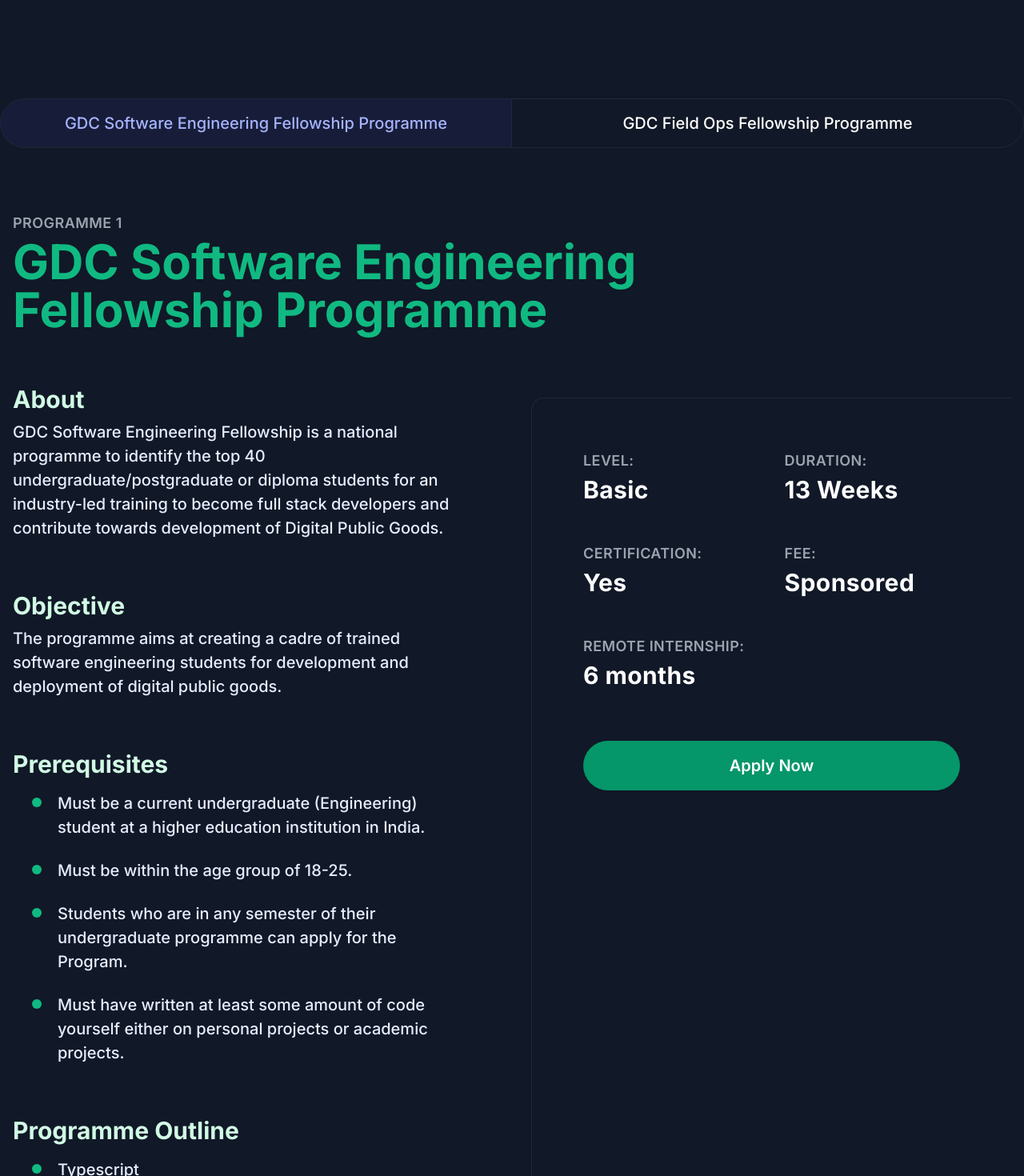
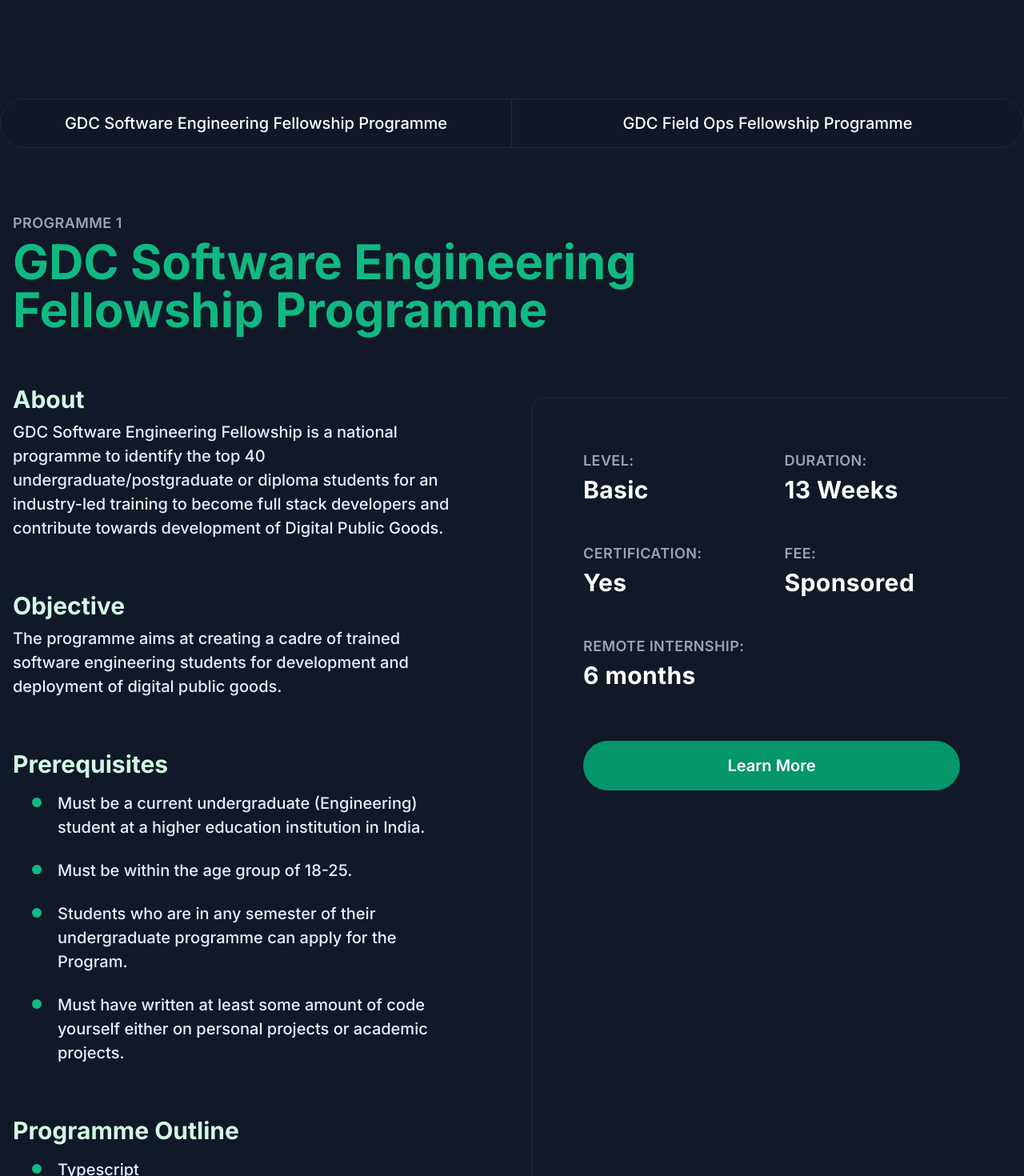
Before and after one commit to pupilfirst/gccc, a Next.js app: page / in a window 1280 px wide. Shown: the part 7900-9370 px from the top of the page at 80% size. Built offline with nearby package versions, Linux system fonts and the light colour scheme.

Commit message:
Update program website links

```diff
--- a/pages/index.js
+++ b/pages/index.js
@@ -538,7 +538,7 @@
             <div className="grid grid-cols-2 rounded-full max-w-7xl mx-auto">
               <div className="col-span-1 text-center programme-link relative z-0 ">
                 <a
-                  className="block p-4 rounded-l-full border border-gray-800 bg-indigo-900 text-indigo-300 text-sm md:text-lg lg:text-xl font-medium bg-opacity-20 focus:z-10 focus:outline-none focus:ring-1 focus:ring-indigo-500 focus:border-indigo-500"
+                  className="block p-4 rounded-l-full border border-gray-800 bg-gray-900 hover:bg-indigo-900 hover:bg-opacity-30 focus:bg-indigo-900 active:bg-indigo-900 focus:text-indigo-300 text-sm md:text-lg lg:text-xl font-medium bg-opacity-20 focus:z-10 focus:outline-none focus:ring-1 focus:ring-indigo-500 focus:border-indigo-500"
                   href="#programme-1"
                 >
                   <span className="block text-xs lg:hidden uppercase">
@@ -551,7 +551,7 @@
               </div>
               <div className="col-span-1 text-center programme-link ">
                 <a
-                  className="block p-4 -ml-px rounded-r-full border border-gray-800 text-sm md:text-lg lg:text-xl font-medium focus:z-10 focus:outline-none focus:ring-1 focus:ring-indigo-500 focus:border-indigo-500"
+                  className="block p-4 -ml-px rounded-r-full border border-gray-800  bg-gray-900 hover:bg-indigo-900 hover:bg-opacity-30 focus:bg-indigo-900 active:bg-indigo-900 focus:text-indigo-300 text-sm md:text-lg lg:text-xl font-medium bg-opacity-20 focus:z-10 focus:outline-none focus:ring-1 focus:ring-indigo-500 focus:border-indigo-500"
                   href="#programme-2"
                 >
                   <span className="block text-xs lg:hidden uppercase">
@@ -692,9 +692,13 @@
                       </div>
                     </div>
                     <div className="px-4 lg:px-16 lg:pb-10 mt-4 lg:mt-0">
-                      <button className="bg-green-600 rounded-full w-full text-base lg:text-xl text-white font-semibold p-3 lg:px-6 lg:py-4 border border-transparent shadow-sm hover:bg-green-700 focus:outline-none focus:bg-green-500 focus:ring-2 focus:ring-offset-2 focus:ring-green-700">
-                        Apply Now
-                      </button>
+                      <a
+                        href="https://fullstack.gdc.network/"
+                        target="_blank"
+                        className="block text-center bg-green-600 rounded-full w-full text-base lg:text-xl text-white font-semibold p-3 lg:px-6 lg:py-4 border border-transparent shadow-sm hover:bg-green-700 focus:outline-none focus:bg-green-500 focus:ring-2 focus:ring-offset-2 focus:ring-green-700"
+                      >
+                        Learn More
+                      </a>
                     </div>
                   </div>
                 </div>
@@ -826,9 +830,13 @@
                       </div>
                     </div>
                     <div className="px-4 lg:px-16 lg:pb-10 mt-4 lg:mt-0">
-                      <button className="bg-indigo-500 rounded-full w-full text-white font-semibold text-base lg:text-xl p-3 lg:px-6 lg:py-4 border border-transparent shadow-sm hover:bg-indigo-700 focus:outline-none focus:bg-indigo-500 focus:ring-2 focus:ring-offset-2 focus:ring-indigo-700">
-                        Apply Now
-                      </button>
+                      <a
+                        href="https://bharat.gdc.network/"
+                        target="_blank"
+                        className="block text-center bg-indigo-500 rounded-full w-full text-white font-semibold text-base lg:text-xl p-3 lg:px-6 lg:py-4 border border-transparent shadow-sm hover:bg-indigo-700 focus:outline-none focus:bg-indigo-500 focus:ring-2 focus:ring-offset-2 focus:ring-indigo-700"
+                      >
+                        Learn More
+                      </a>
                     </div>
                   </div>
                 </div>
```
